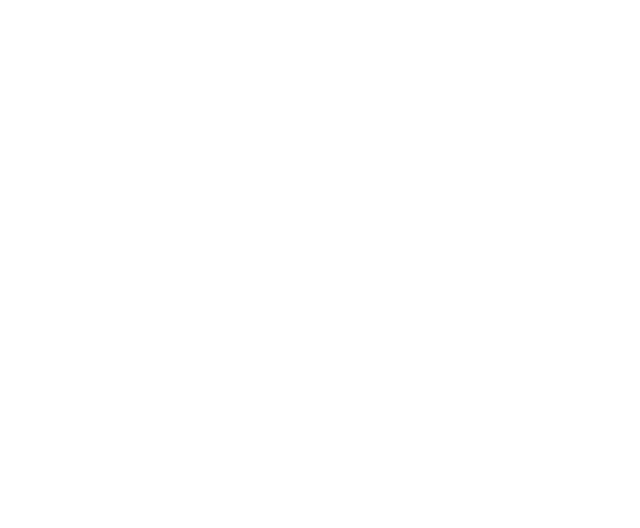
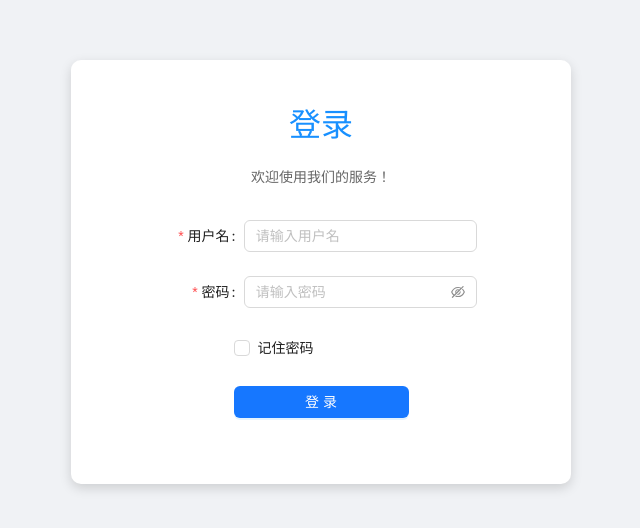
Before and after one commit to skylinelife/sdused-front, a Vue app: page /login in a window 1280 px wide. Shown: the part 190-718 px from the top of the page, without its empty margins (319-959 px from the left). Built offline with nearby package versions, Linux system fonts and the light colour scheme.

Commit message:
新增login

```diff
--- a/package.json
+++ b/package.json
@@ -13,6 +13,7 @@
   },
   "dependencies": {
     "@types/axios": "^0.14.4",
+    "ant-design-vue": "^4.2.6",
     "axios": "^1.8.1",
     "pinia": "^3.0.1",
     "pinia-plugin-persistedstate": "^4.2.0",
--- a/src/App.vue
+++ b/src/App.vue
@@ -1,26 +1,31 @@
 <script setup lang="ts">
-import { RouterLink, RouterView } from 'vue-router'
+import {RouterLink, RouterView} from 'vue-router'
 import HelloWorld from './components/HelloWorld.vue'
 </script>
 
 <template>
   <header>
-<!--    <img alt="Vue logo" class="logo" src="@/assets/logo.svg" width="125" height="125" />-->
+    <!--    <img alt="Vue logo" class="logo" src="@/assets/logo.svg" width="125" height="125" />-->
 
     <div class="wrapper">
-<!--      <HelloWorld msg="You did it!" />-->
+      <!--      <HelloWorld msg="You did it!" />-->
 
       <nav>
-<!--        <RouterLink to="/">Home</RouterLink>-->
-<!--        <RouterLink to="/about">About</RouterLink>-->
+        <!--        <RouterLink to="/">Home</RouterLink>-->
+        <!--        <RouterLink to="/about">About</RouterLink>-->
       </nav>
     </div>
   </header>
 
-  <RouterView />
+  <RouterView/>
 </template>
 
 <style scoped>
+html,body{
+  width: 100%;
+  height: 100%;
+  margin: 0;
+}
 header {
   line-height: 1.5;
   max-height: 100vh;
--- a/src/main.ts
+++ b/src/main.ts
@@ -5,11 +5,13 @@
 
 import App from './App.vue'
 import router from './router'
+import Antd from 'ant-design-vue'
 
 const pinia =createPinia()
 const app = createApp(App)
 
 app.use(pinia)
 app.use(router)
+app.use(Antd)
 
 app.mount('#app')
--- a/src/router/index.ts
+++ b/src/router/index.ts
@@ -2,6 +2,7 @@
 import HomeView from '../views/HomeView.vue'
 import LoginView from "@/views/LoginView.vue";
 import RegisterView from "@/views/RegisterView.vue";
+import ManageView from "@/views/ManageView.vue";
 import {userInfoStore} from "@/stores/user.ts";
 
 const router = createRouter({
@@ -26,6 +27,11 @@
             name:'home',
             component:HomeView,
         },
+        {
+            path:'/manage',
+            name:'manage',
+            component:ManageView,
+        },
     ],
 })
 
--- a/src/views/LoginView.vue
+++ b/src/views/LoginView.vue
@@ -1,16 +1,126 @@
 <script setup lang="ts">
-import {ref, watch} from "vue";
+import { reactive, ref, watch } from "vue";
 
-const userName = ref('');
-const password = ref('');
+const formState = reactive({
+  userName: '',
+  password: '',
+  remember: false,
+});
+
+// 添加记住密码功能的处理逻辑
+watch(
+  () => formState.remember,
+  (newValue) => {
+    if (newValue) {
+      localStorage.setItem('remember', JSON.stringify(formState));
+    } else {
+      localStorage.removeItem('remember');
+    }
+  }
+);
+
+// 在组件挂载时尝试从localStorage中恢复状态
+if (localStorage.getItem('remember')) {
+  Object.assign(formState, JSON.parse(localStorage.getItem('remember') || '{}'));
+}
 </script>
 
 <template>
-  <div class="login">
+  <div class="container">
+    <a-form
+        class="login-form"
+        :model="formState"
+        name="basic"
+        :label-col="{ span: 8 }"
+        :wrapper-col="{ span: 16 }"
+        autocomplete="off"
+    >
+      <h1 class="title">登录</h1>
+      <p class="description">欢迎使用我们的服务！</p>
+      <a-form-item
+          class="input"
+          label="用户名"
+          name="userName"
+          :rules="[{ required: true, message: '请输入您的用户名！' }]"
+      >
+        <a-input v-model:value="formState.userName" placeholder="请输入用户名" />
+      </a-form-item>
 
+      <a-form-item
+          class="input"
+          label="密码"
+          name="password"
+          :rules="[{ required: true, message: '请输入您的密码！' }]"
+      >
+        <a-input-password v-model:value="formState.password" placeholder="请输入密码" />
+      </a-form-item>
+
+      <a-form-item name="remember" :wrapper-col="{ offset: 7, span: 10 }">
+        <a-checkbox v-model:checked="formState.remember">记住密码</a-checkbox>
+      </a-form-item>
+
+      <a-form-item :wrapper-col="{ offset: 7, span: 10 }">
+        <a-button class="ant-btn" type="primary" html-type="submit">登录</a-button>
+      </a-form-item>
+    </a-form>
   </div>
 </template>
 
 <style scoped>
+body {
+  margin: auto;
+  padding: 0;
+  width: 100%;
+  height: 100%;
+}
+
+.container {
+  position:absolute;
+  top: 0;
+  left: 0;
+  height: 100%;
+  width: 100%;
+  background-color: #f0f2f5;
+}
+
+.login-form {
+  width: 100%;
+  max-width: 500px;
+  padding: 2.5rem;
+  background-color: #ffff;
+  border-radius: 10px;
+  box-shadow: 0 4px 12px rgba(0, 0, 0, 0.15); /* 增强阴影 */
+  margin-top: 250px;
+  margin-left: auto;
+  margin-right: auto;
+}
+
+.title {
+  font-size: 2rem;
+  text-align: center;
+  color: #1890ff;
+  margin-bottom: 1rem;
+}
+
+.description {
+  text-align: center;
+  color: #666;
+  margin-bottom: 2rem;
+}
+
+.input{
+  margin-left: 1rem;
+  margin-bottom: 0.5rem;
+  max-width: 350px;
+}
+
+.ant-form-item {
+  margin-bottom: 1.5rem;
+}
+
+.ant-btn {
+  width: 100%;
+  margin-top: -1rem;
+}
 
 </style>
--- /dev/null
+++ b/src/views/ManageView.vue
@@ -0,0 +1,11 @@
+<script setup lang="ts">
+
+</script>
+
+<template>
+
+</template>
+
+<style scoped>
+
+</style>
--- a/src/views/RegisterView.vue
+++ b/src/views/RegisterView.vue
@@ -22,6 +22,8 @@
 watch(password, (newPassword) => {
   if (!validatePassword(newPassword)) {
     passwordError.value = '密码必须包含大写字母、数字、小写字母、特殊符号中的至少三种。';
+  } else if (newPassword.length < 6 || newPassword.length > 20) {
+    passwordError.value = '密码应为6-20位。';
   } else {
     passwordError.value = '';
   }
@@ -73,7 +75,7 @@
           <label for="confirmPassword">确认密码</label>
           <span class="highlight"></span>
         </div>
-<!--        <div v-show="confirmPasswordTouched" v-if="confirmPasswordError" class="error">{{ confirmPasswordError }}</div>-->
+        <!--        <div v-show="confirmPasswordTouched" v-if="confirmPasswordError" class="error">{{ confirmPasswordError }}</div>-->
         <button type="submit" class="submit-btn">注册</button>
         <div class="form-footer">
           <span>已有账号？</span>
```
Also changed, not shown: 1 other file (tests, documents, lock files or other folders).
